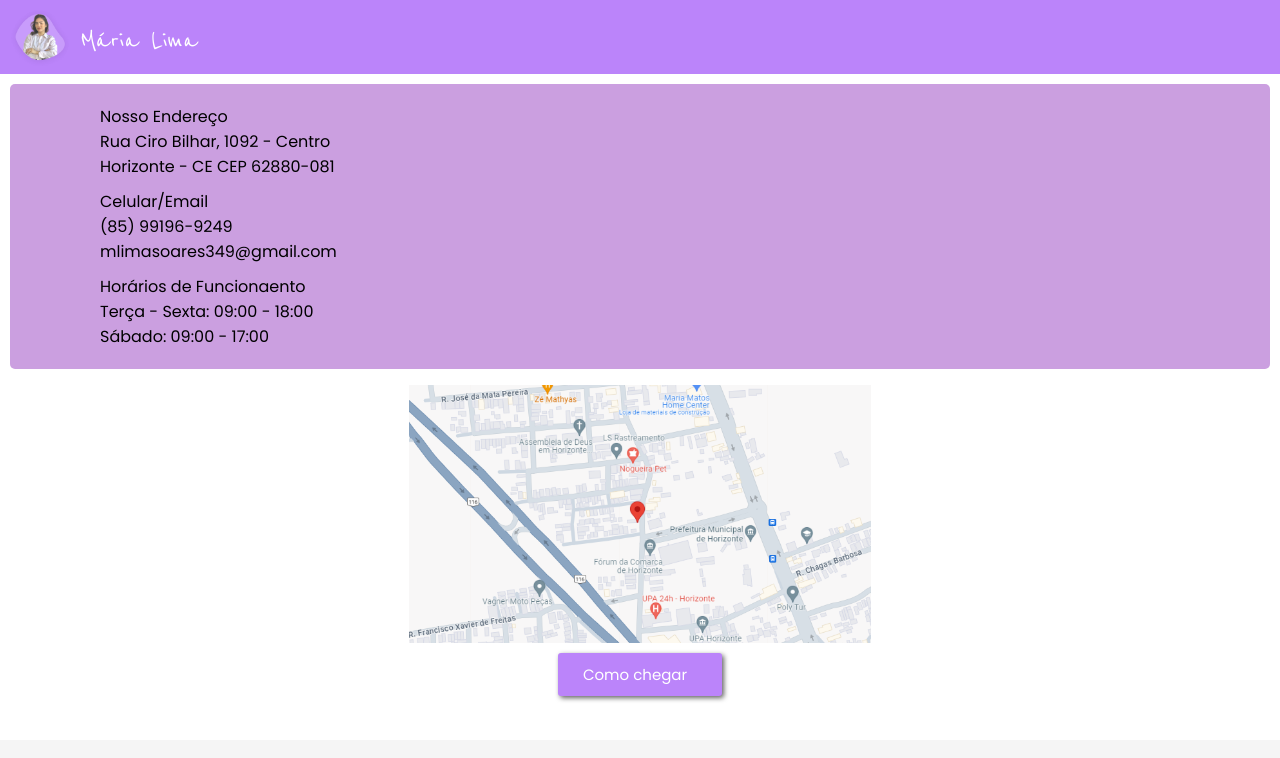
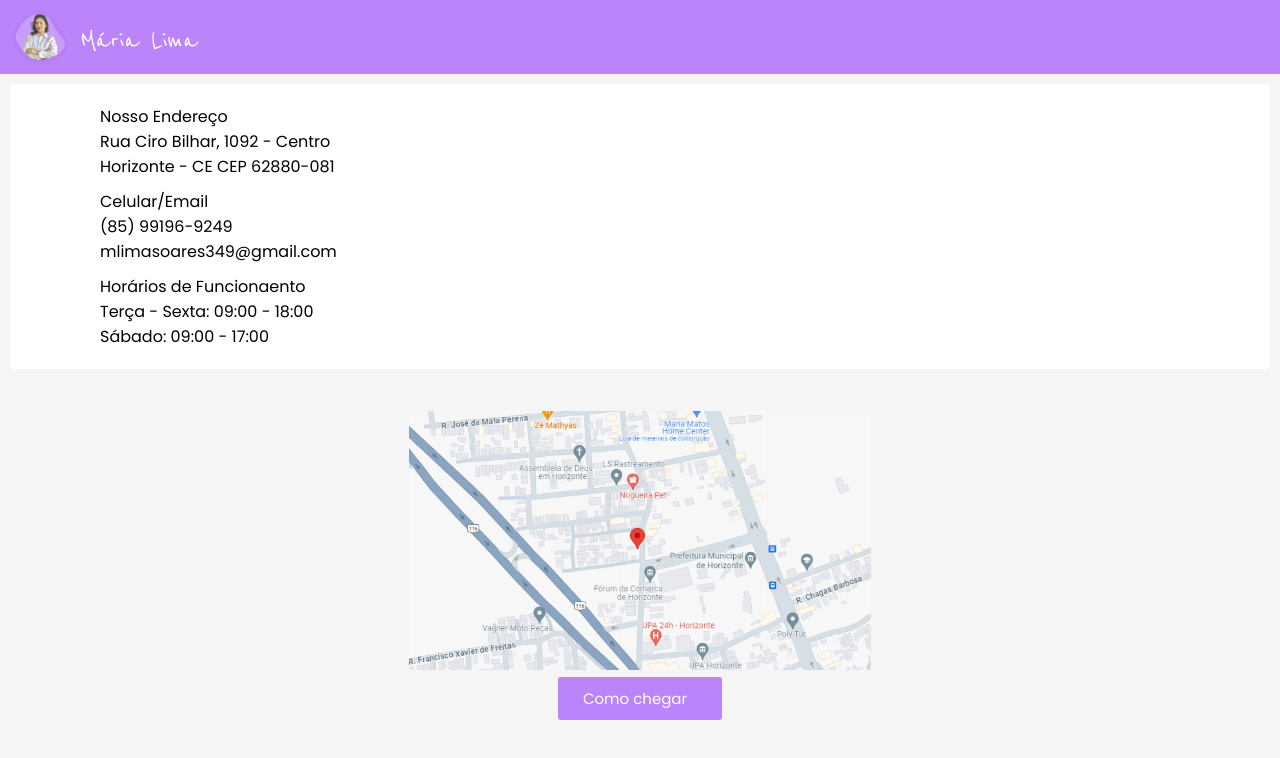
Before and after one commit to patrikferreira/studio-project, a Next.js app: page /address in a window 1280 px wide. Shown: the top 758 px of the page. Built offline with nearby package versions, Linux system fonts and the light colour scheme.

Commit message:
[CHORE]: ajuste addres page

```diff
--- a/src/app/(aplication)/address/page.tsx
+++ b/src/app/(aplication)/address/page.tsx
@@ -27,7 +27,9 @@ export default function page() {
         </div>
         <div className={style.addresMap}>
           <img src="assets/map.png" alt="" />
-          <ConfirmButton disabled={false} action={redirectMap} title='Como chegar' icon='' />
+          <div className={style.addresButton}>
+            <ConfirmButton disabled={false} action={redirectMap} title='Como chegar' icon='' />
+          </div>
         </div>
       </div>
 
--- a/src/app/(aplication)/page.module.css
+++ b/src/app/(aplication)/page.module.css
@@ -324,6 +324,7 @@
   display: grid;
   grid-template-rows: 10% 90%;
   height: calc(100vh - 60px);
+  background-color: var(--secondary-color);
 }
 
 .studioHeaderAddres {
@@ -350,7 +351,7 @@
 }
 
 .addresInfo {
-  background-color: var(--content-color);
+  background-color: var(--light);
   border-radius: 5px;
   padding: 20px;
   display: flex;
@@ -391,11 +392,19 @@
   gap: 10px;
 }
 
+.addresButton {
+  width: 100%;
+  display: flex;
+  justify-content: center;
+  position: absolute;
+  bottom: 80px;
+}
+
 .addresMap > img {
   height: 80%;
 }
 
-.addresMap > button {
+.addresButton > button {
   background-color: var(--primary-color);
   border: none;
   padding: 10px 25px;
@@ -406,9 +415,6 @@
   display: flex;
   align-items: center;
   gap: 10px;
-  -webkit-box-shadow: var(--box-shadow-default);
-  -moz-box-shadow: var(--box-shadow-default);
-  box-shadow: var(--box-shadow-default);
 }
 
 /* ----------------------------- components style */
```
